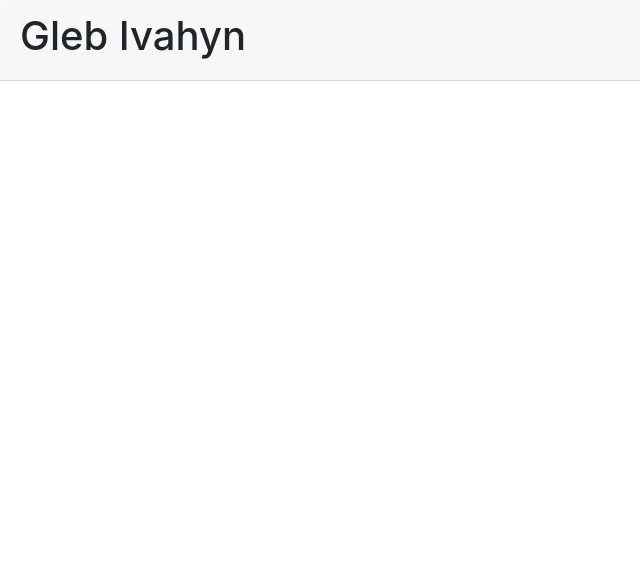
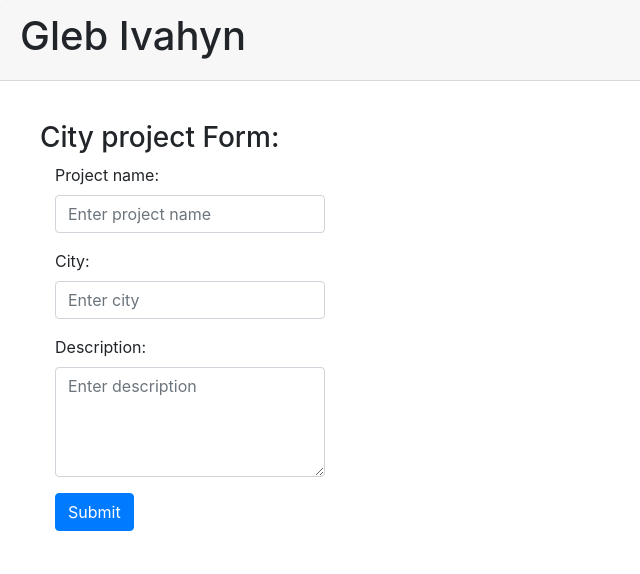
Before and after one commit to GlobeDaBoarder/RIA_Exam_Gleb_Ivashyn, a plain HTML site: page index.html in a window 1280 px wide. Shown: the whole page, without its empty margins (0-640 px from the left). Drawn offline with nearby package versions, Linux system fonts and the light colour scheme.

Commit message:
form layout

```diff
--- a/index.html
+++ b/index.html
@@ -14,6 +14,38 @@
 <header class="card-header">
     <h1>Gleb Ivahyn</h1>
 </header>
+<main class="card-body">
+    <div class="card-body">
+        <h3>City project Form:</h3>
+        <form class="col-md-3 needs-validation" id="form" novalidate>
+            <div class="form-group">
+                <label for="projectName">Project name:</label>
+                <input type="text" class="form-control" id="projectName" placeholder="Enter project name"
+                       minlength="5" maxlength="15" required>
+                <div class="invalid-feedback">
+                    Please enter a project name with at least 5 and maximum 15 characters!
+                </div>
+            </div>
+            <div class="form-group">
+                <label for="city">City:</label>
+                <input type="text" class="form-control" id="city" placeholder="Enter city"
+                       minlength="5" maxlength="15" required>
+                <div class="invalid-feedback">
+                    Please enter a city name from 5 to 15 characters long!
+                </div>
+            </div>
+            <div class="form-group">
+                <label for="description">Description:</label>
+                <textarea  class="form-control" id="description" rows="4" placeholder="Enter description"
+                          minlength="5" maxlength="15" required></textarea>
+                <div class="invalid-feedback">
+                    Description should contain from 5 to 500 characters!
+                </div>
+            </div>
+            <button type="submit" class="btn btn-primary" id="submit">Submit</button>
+        </form>
+    </div>
+</main>
 
 <script src="https://code.jquery.com/jquery-3.3.1.slim.min.js" integrity="sha384-q8i/X+965DzO0rT7abK41JStQIAqVgRVzpbzo5smXKp4YfRvH+8abtTE1Pi6jizo" crossorigin="anonymous"></script>
 <script src="https://cdn.jsdelivr.net/npm/popper.js@1.14.7/dist/umd/popper.min.js" integrity="sha384-UO2eT0CpHqdSJQ6hJty5KVphtPhzWj9WO1clHTMGa3JDZwrnQq4sF86dIHNDz0W1" crossorigin="anonymous"></script>
```
